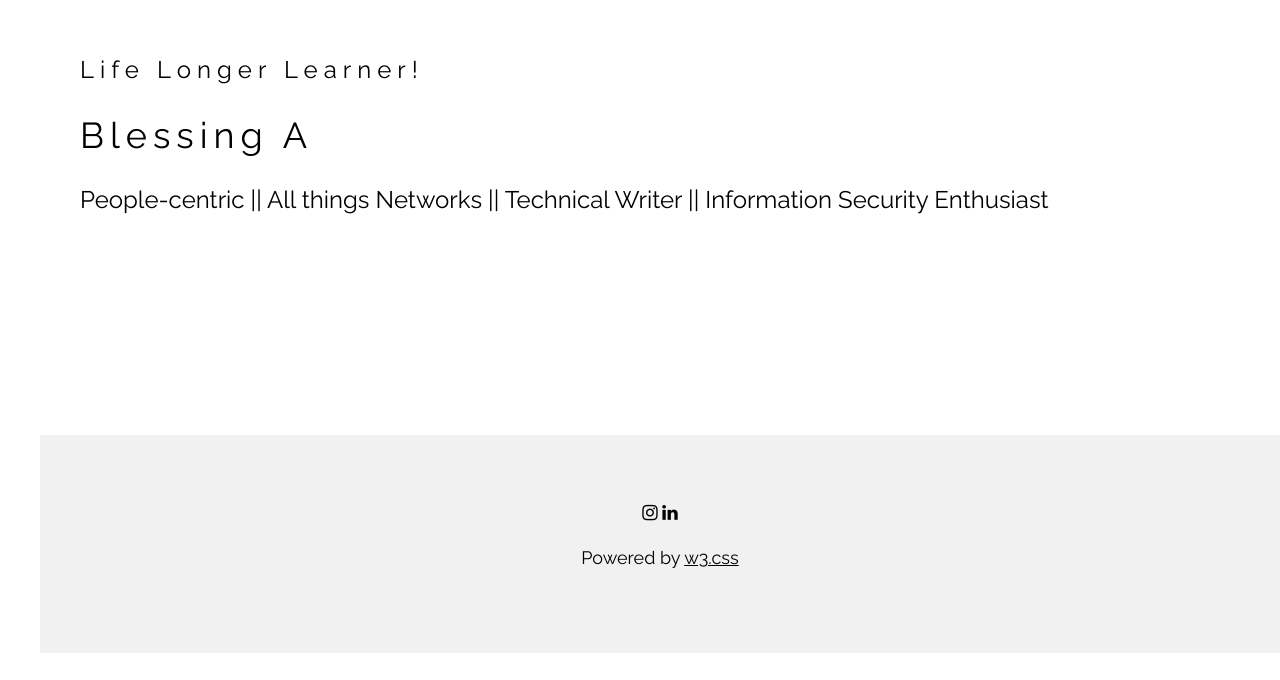
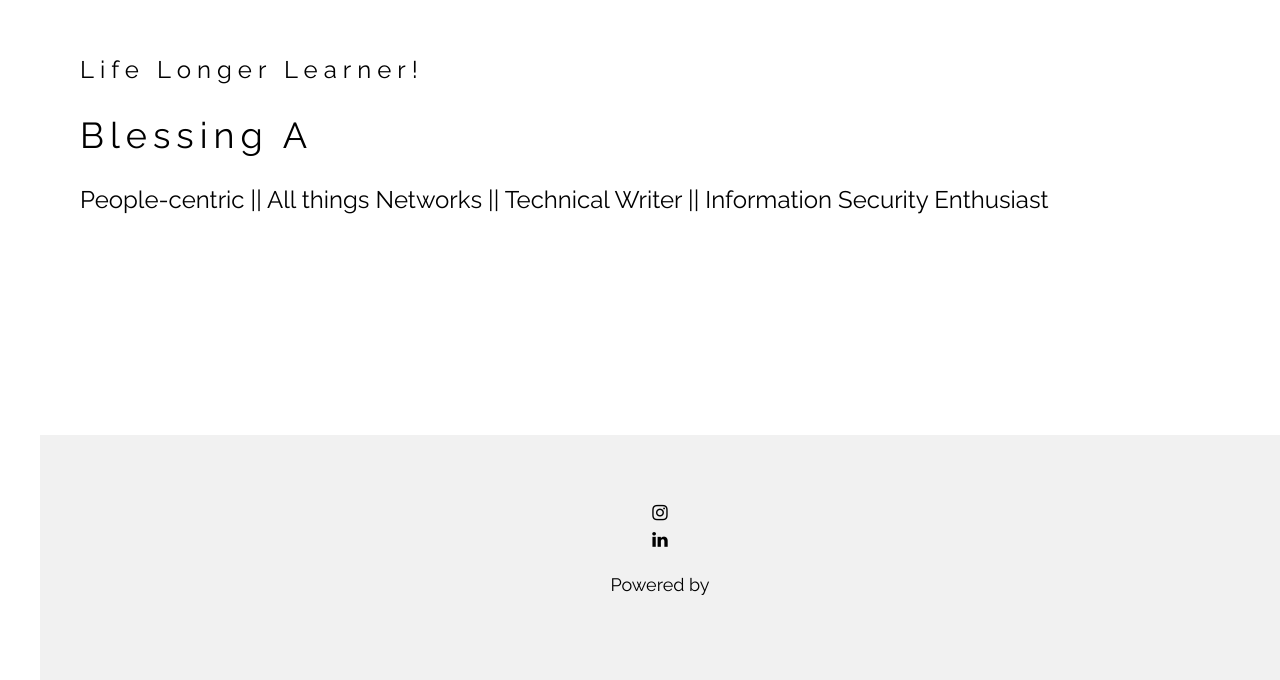
Before and after one commit to Tioluwani-B/blessingA.github.io, a plain HTML site: page index.html in a window 1280 px wide. Shown: the part 165-845 px from the top of the page. Before the commit the page ends 818 px from the top, so only its background shows below. Drawn offline with nearby package versions, Linux system fonts and the light colour scheme.

Commit message:
footer update

```diff
--- a/index.html
+++ b/index.html
@@ -34,7 +34,7 @@
 <!-- Footer -->
 <footer class="w3-container w3-padding-64 w3-light-grey w3-center w3-large">
   <!-- <i class="fa fa-facebook-official w3-hover-opacity"></i> -->
-   <i class="fa fa-instagram w3-hover-opacity"></i>
+   <i class="fa fa-instagram w3-hover-opacity"></i> <br>
   <!-- <i class="fa fa-snapchat w3-hover-opacity"></i> -->
   <!-- <i class="fa fa-pinterest-p w3-hover-opacity"></i> -->
   <!-- <i class="fa fa-twitter w3-hover-opacity"></i> -->
@@ -43,7 +43,7 @@
     <i class="fa fa-linkedin w3-hover-opacity"></i>
   </a>
 
-  <p>Powered by <a href="https://www.w3schools.com/w3css/default.asp" target="_blank" class="w3-hover-text-green">w3.css</a></p>
+  <p>Powered by <a href="https://www.w3schools.com/w3css/default.asp" target="_blank" class="w3-hover-text-green"> </a></p>
 </footer>
 
 </body>
```
